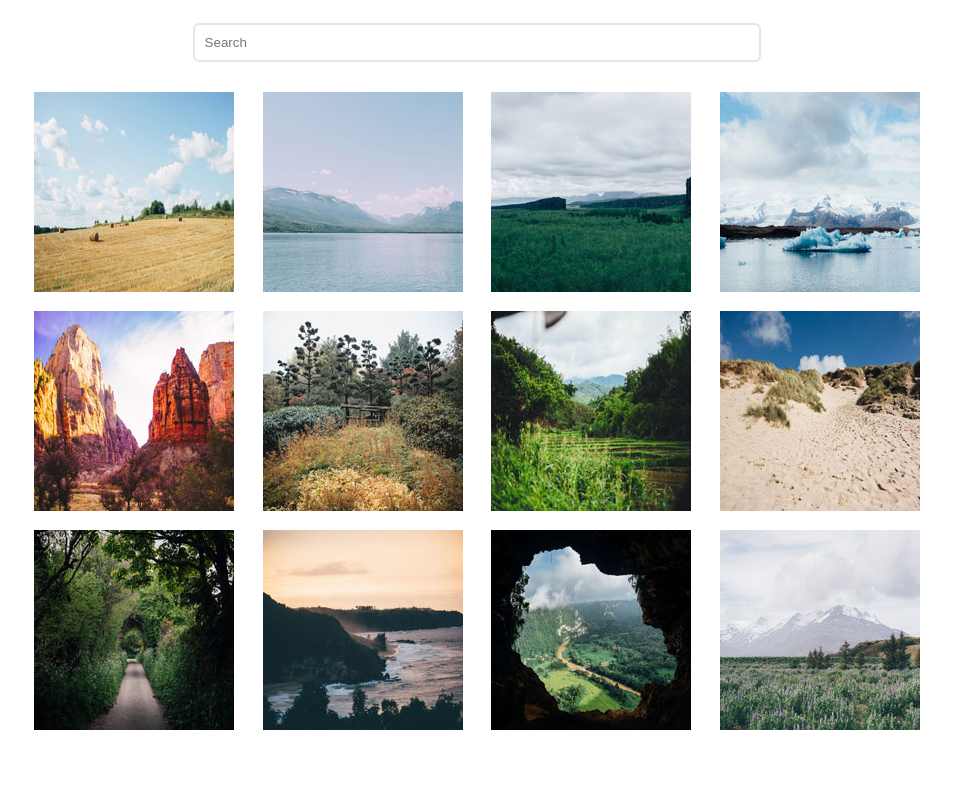
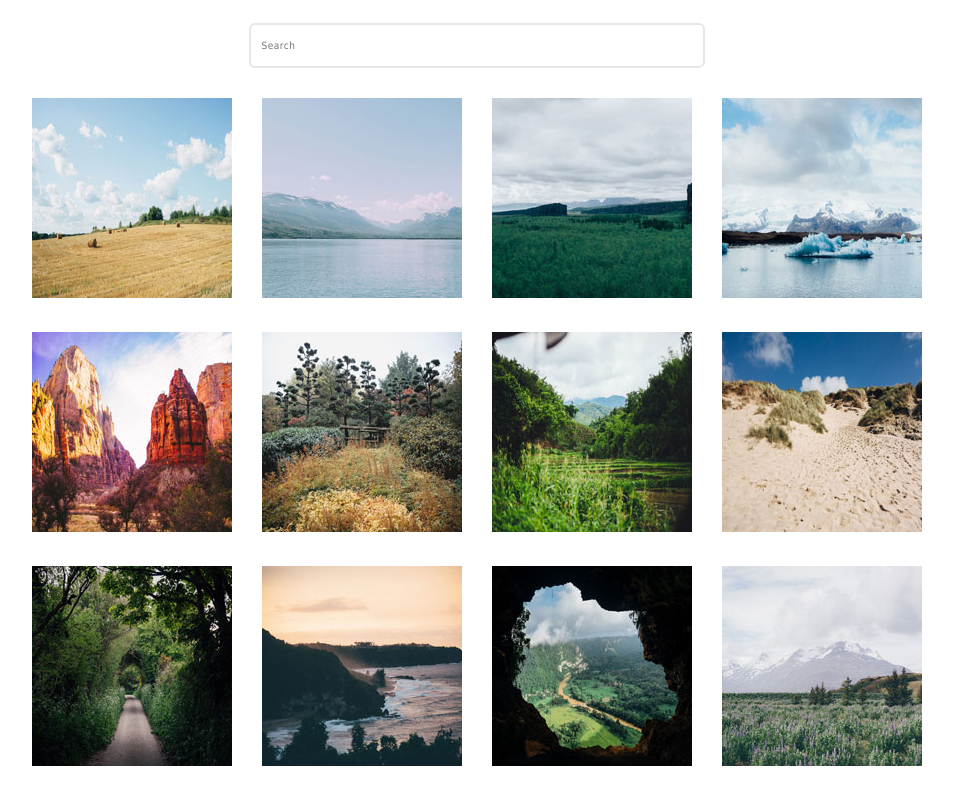
Before and after one commit to cefmx/Techdegree-Project-5, a plain HTML site: page index.html in a window 1280 px wide. Shown: the whole page, without its empty margins (163-1116 px from the left). Drawn offline with Linux system fonts and the light colour scheme; some packages are replaced by stand-ins of ours; a script that the page names is missing.

Commit message:
Added CSS

```diff
--- a/css/styles.css
+++ b/css/styles.css
@@ -1,4 +1,11 @@
+* {
+    box-sizing: border-box;
+}
 
+body {
+    background-color: #ffffff;
+    font-family: tahoma;
+}
 
 .container {
     width: 90%;
@@ -15,16 +22,19 @@
     margin: auto;
     display: grid;
     grid-template-columns: repeat(auto-fit, minmax(200px, 1fr));
-    grid-gap: 15px;
+    grid-gap: 30px 20px;
     justify-items: center;
 }
 
 #search {
-    width: 50%;
+    width: 40%;
     display: flex;
     flex-direction: column;
     margin: 15px 0 30px 0;
-    padding: 10px;
+    padding: 15px 10px;
     border: 2px solid rgb(230, 230, 230);
     border-radius: 6px;
+    font-size: 10px;
+    font-family: tahoma;
+    letter-spacing: 0.5px;
 }
```
Also changed, not shown: README.md, index.html (indentation only), 2 other files.
